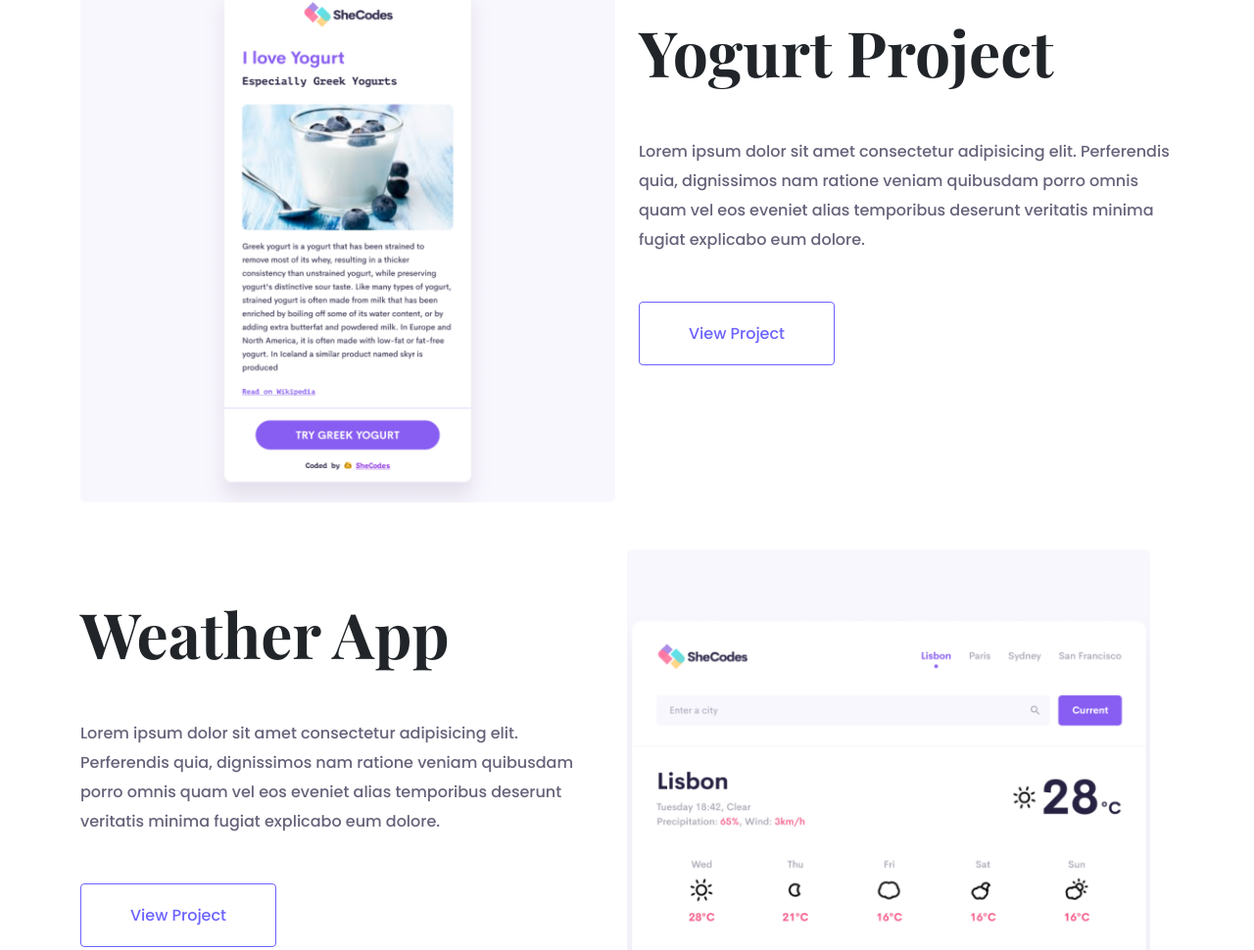
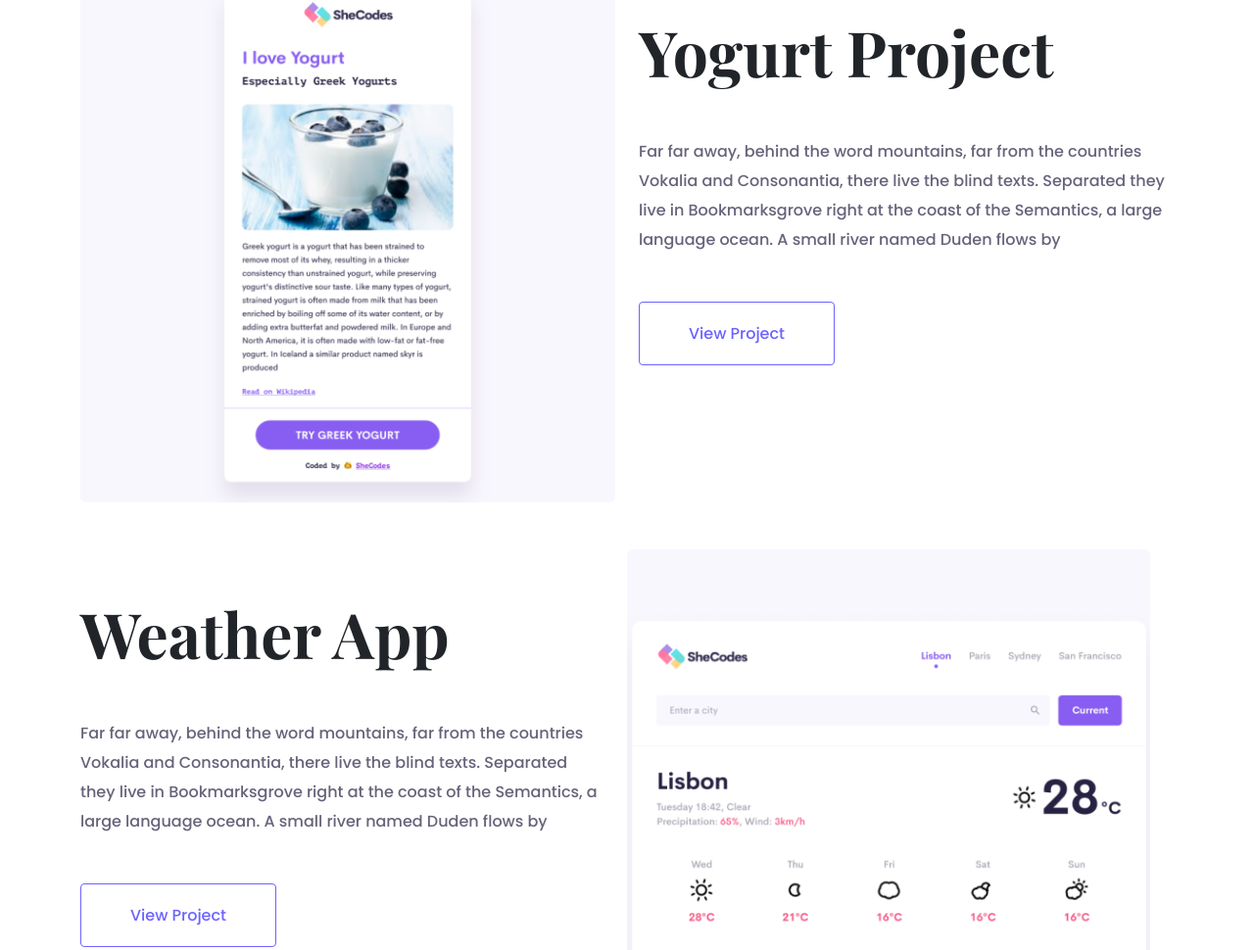
Before and after one commit to Maryp90/Portfolio, a plain HTML site: page index.html in a window 1280 px wide. Shown: the part 823-1793 px from the top of the page at 98% size. Drawn offline with nearby package versions, Linux system fonts and the light colour scheme.

Commit message:
changed the description of the projects to match the design

```diff
--- a/index.html
+++ b/index.html
@@ -55,10 +55,7 @@
                 <div class="projects">
                     <h2 class="mt-5 mb-5 app-title">Yogurt Project</h2>
                     <p class="project-description">
-                        Lorem ipsum dolor sit amet consectetur adipisicing elit. Perferendis
-                        quia, dignissimos nam ratione veniam quibusdam porro omnis quam vel
-                        eos eveniet alias temporibus deserunt veritatis minima fugiat
-                        explicabo eum dolore.
+                        Far far away, behind the word mountains, far from the countries Vokalia and Consonantia, there live the blind texts. Separated they live in Bookmarksgrove right at the coast of the Semantics, a large language ocean. A small river named Duden flows by
                     </p>
                     <div class="mt-5">
                         <a href="#" class="btn btn-branding-outline" title="Yogurt Project Website">View Project</a>
@@ -70,10 +67,7 @@
                 <div class="projects">
                     <h2 class="mt-5 mb-5 app-title">Weather App</h2>
                     <p class="project-description">
-                        Lorem ipsum dolor sit amet consectetur adipisicing elit. Perferendis
-                        quia, dignissimos nam ratione veniam quibusdam porro omnis quam vel
-                        eos eveniet alias temporibus deserunt veritatis minima fugiat
-                        explicabo eum dolore.
+                        Far far away, behind the word mountains, far from the countries Vokalia and Consonantia, there live the blind texts. Separated they live in Bookmarksgrove right at the coast of the Semantics, a large language ocean. A small river named Duden flows by
                     </p>
                     <div class="mt-5">
                         <a href="#" class="btn btn-branding-outline" title="Weather App Website">View Project</a>
@@ -92,10 +86,7 @@
                 <div class="projects">
                     <h2 class="mt-5 mb-5 app-title">Dictionary App</h2>
                     <p class="project-description">
-                        Lorem ipsum dolor sit amet consectetur adipisicing elit. Perferendis
-                        quia, dignissimos nam ratione veniam quibusdam porro omnis quam vel
-                        eos eveniet alias temporibus deserunt veritatis minima fugiat
-                        explicabo eum dolore.
+                        Far far away, behind the word mountains, far from the countries Vokalia and Consonantia, there live the blind texts. Separated they live in Bookmarksgrove right at the coast of the Semantics, a large language ocean. A small river named Duden flows by
                     </p>
                     <div class="mt-5">
                         <a href="#" class="btn btn-branding-outline" title="Yogurt App Website">View Project</a>
```
